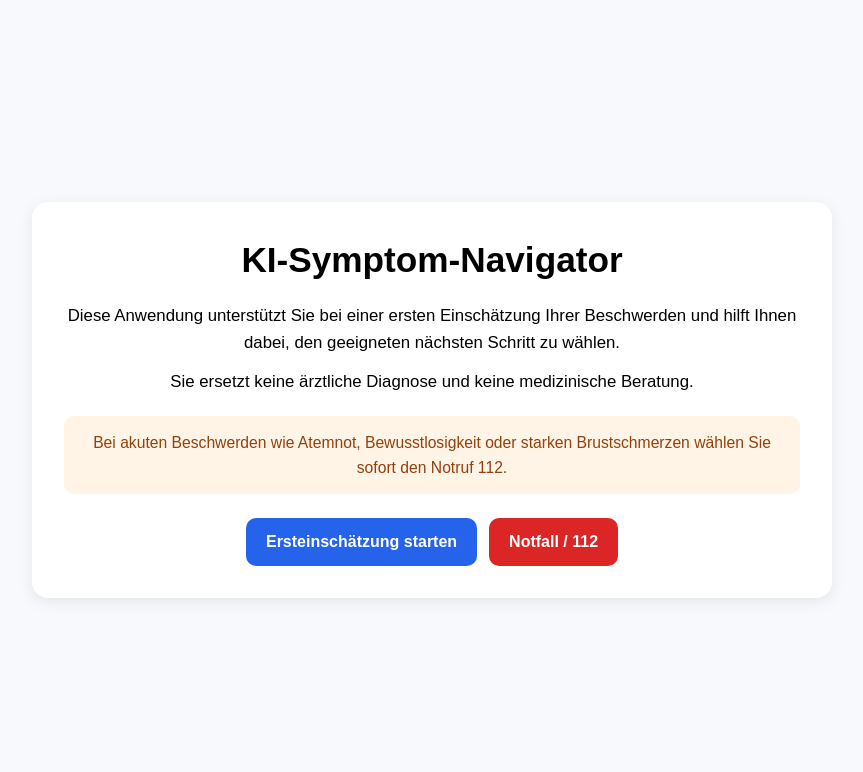
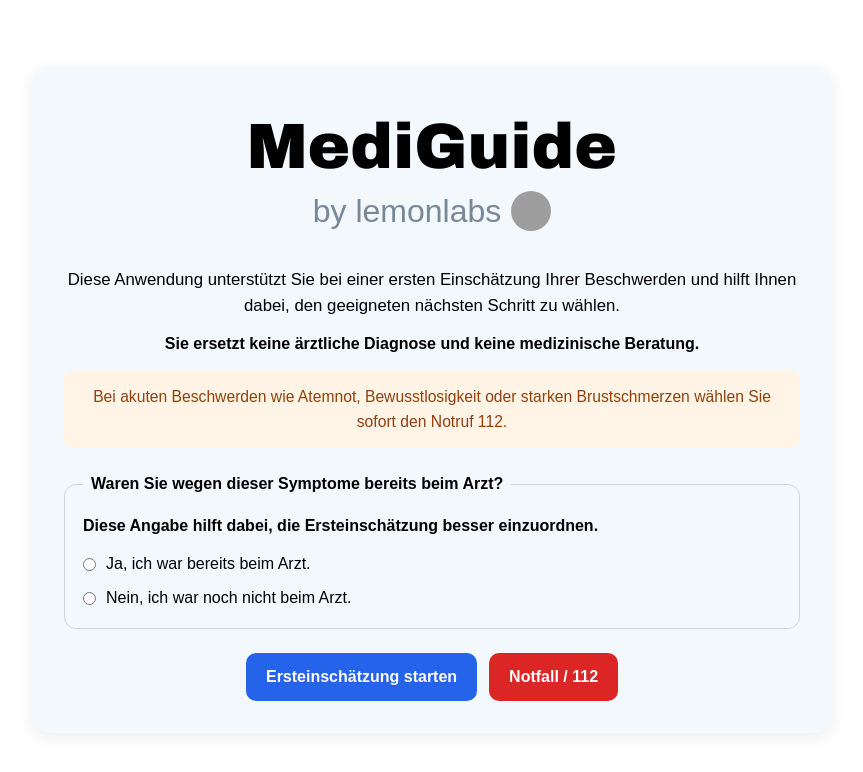
Before and after one commit to franzi3020093/lemonlabs, a Next.js app in the folder symptom-navigator/: page / in a window 1280 px wide. Shown: the top 772 px of the page, without its empty margins (208-1071 px from the left). Built offline with nearby package versions, Linux system fonts and the light colour scheme; grey boxes are pictures that could not be loaded.

Commit message:
Update page.tsx

```diff
--- a/symptom-navigator/app/page.tsx
+++ b/symptom-navigator/app/page.tsx
@@ -1,9 +1,11 @@
-export default function HomePage() {
+import Link from "next/link";
+
+export default function Home() {
   return (
     <main
       style={{
         minHeight: "100vh",
-        background: "#f7f9fc",
+        background: "#FFFFFF",
         display: "flex",
         justifyContent: "center",
         alignItems: "center",
@@ -19,26 +21,59 @@ export default function HomePage() {
         }}
       >
         <div
+          id="Start-Kasten"
           style={{
-            background: "white",
+            background: "#f2f8fc",
             borderRadius: "16px",
             padding: "32px",
             boxShadow: "0 4px 16px rgba(0,0,0,0.08)",
           }}
         >
-          {/* Überschrift */}
-          <h1
+          <div
+            id="UeberschriftenUndBild"
             style={{
-              marginBottom: "16px",
-              color: "#000000",
-              fontSize: "2.2rem",
-              fontWeight: "700",
+              marginBottom: "4vh",
             }}
           >
-            KI-Symptom-Navigator
-          </h1>
+            <h1
+              style={{
+                color: "#000000",
+                fontFamily: "Arial Black, Arial, sans-serif",
+                fontSize: "4rem",
+                fontWeight: "700",
+                marginBottom: "0",
+              }}
+            >
+              MediGuide
+            </h1>
 
-          {/* Beschreibung */}
+            <h2
+              style={{
+                color: "#778899",
+                fontSize: "2rem",
+                fontWeight: "350",
+                marginTop: "-1vh",
+                display: "flex",
+                alignItems: "center",
+                justifyContent: "center",
+                gap: "10px",
+              }}
+            >
+              <span>by lemonlabs</span>
+
+              <img
+                src="/images/lemonlabslogo_blue.png"
+                alt="Lemonlabs Logo"
+                style={{
+                  width: "40px",
+                  height: "40px",
+                  borderRadius: "50%",
+                  objectFit: "cover",
+                }}
+              />
+            </h2>
+          </div>
+
           <p
             style={{
               marginBottom: "12px",
@@ -54,17 +89,17 @@ export default function HomePage() {
 
           <p
             style={{
-              marginBottom: "20px",
-              lineHeight: "1.6",
               color: "#000000",
-              fontSize: "1.05rem",
+              fontSize: "1rem",
+              marginBottom: "14px",
+              fontWeight: 900,
+              //WebkitTextStroke: "0.3px #000000",
             }}
           >
             Sie ersetzt keine ärztliche Diagnose und keine medizinische
             Beratung.
           </p>
 
-          {/* Warnhinweis */}
           <div
             style={{
               background: "#fff4e5",
@@ -80,7 +115,73 @@ export default function HomePage() {
             Brustschmerzen wählen Sie sofort den Notruf 112.
           </div>
 
-          {/* Buttons */}
+          <fieldset
+            style={{
+              border: "1px solid #d1d5db",
+              borderRadius: "12px",
+              padding: "18px",
+              marginBottom: "24px",
+              textAlign: "left",
+            }}
+          >
+            <legend
+              style={{
+                fontWeight: 700,
+                color: "#000000",
+                padding: "0 8px",
+              }}
+            >
+              Waren Sie wegen dieser Symptome bereits beim Arzt?
+            </legend>
+
+            <p
+              style={{
+                color: "#000000",
+                fontSize: "1rem",
+                marginBottom: "14px",
+                fontWeight: 900,
+                //WebkitTextStroke: "0.3px #000000",
+              }}
+            >
+              Diese Angabe hilft dabei, die Ersteinschätzung besser einzuordnen.
+            </p>
+
+            <label
+              style={{
+                display: "flex",
+                alignItems: "center",
+                gap: "10px",
+                color: "#000000",
+                marginBottom: "10px",
+                cursor: "pointer",
+              }}
+            >
+              <input
+                type="radio"
+                name="alreadyVisitedDoctor"
+                value="true"
+              />
+              Ja, ich war bereits beim Arzt.
+            </label>
+
+            <label
+              style={{
+                display: "flex",
+                alignItems: "center",
+                gap: "10px",
+                color: "#000000",
+                cursor: "pointer",
+              }}
+            >
+              <input
+                type="radio"
+                name="alreadyVisitedDoctor"
+                value="false"
+              />
+              Nein, ich war noch nicht beim Arzt.
+            </label>
+          </fieldset>
+
           <div
             style={{
               display: "flex",
@@ -89,6 +190,7 @@ export default function HomePage() {
               flexWrap: "wrap",
             }}
           >
+          <Link href="/assessment/">
             <button
               style={{
                 background: "#2563eb",
@@ -103,6 +205,7 @@ export default function HomePage() {
             >
               Ersteinschätzung starten
             </button>
+          </Link>
 
             <button
               style={{
```
